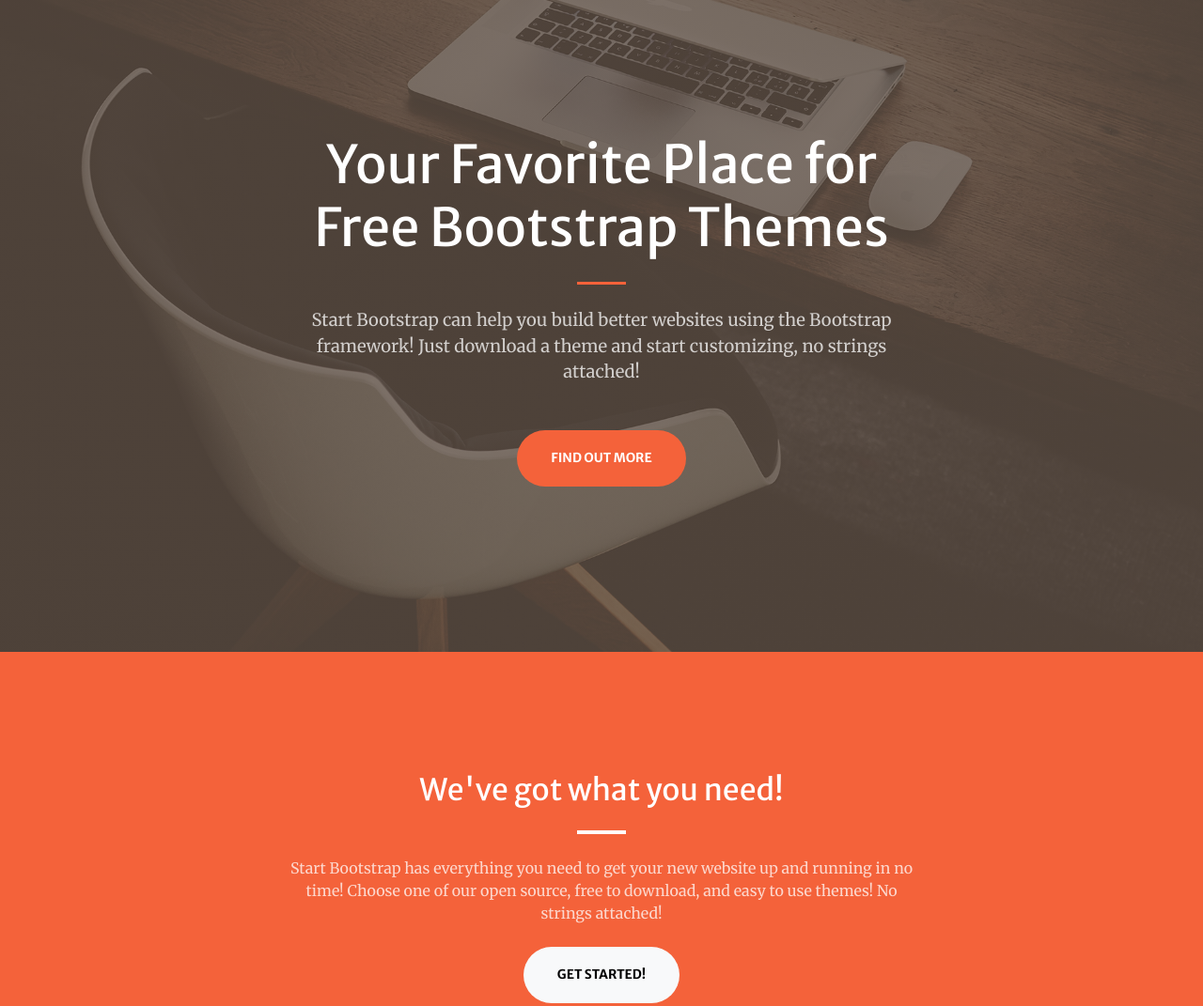
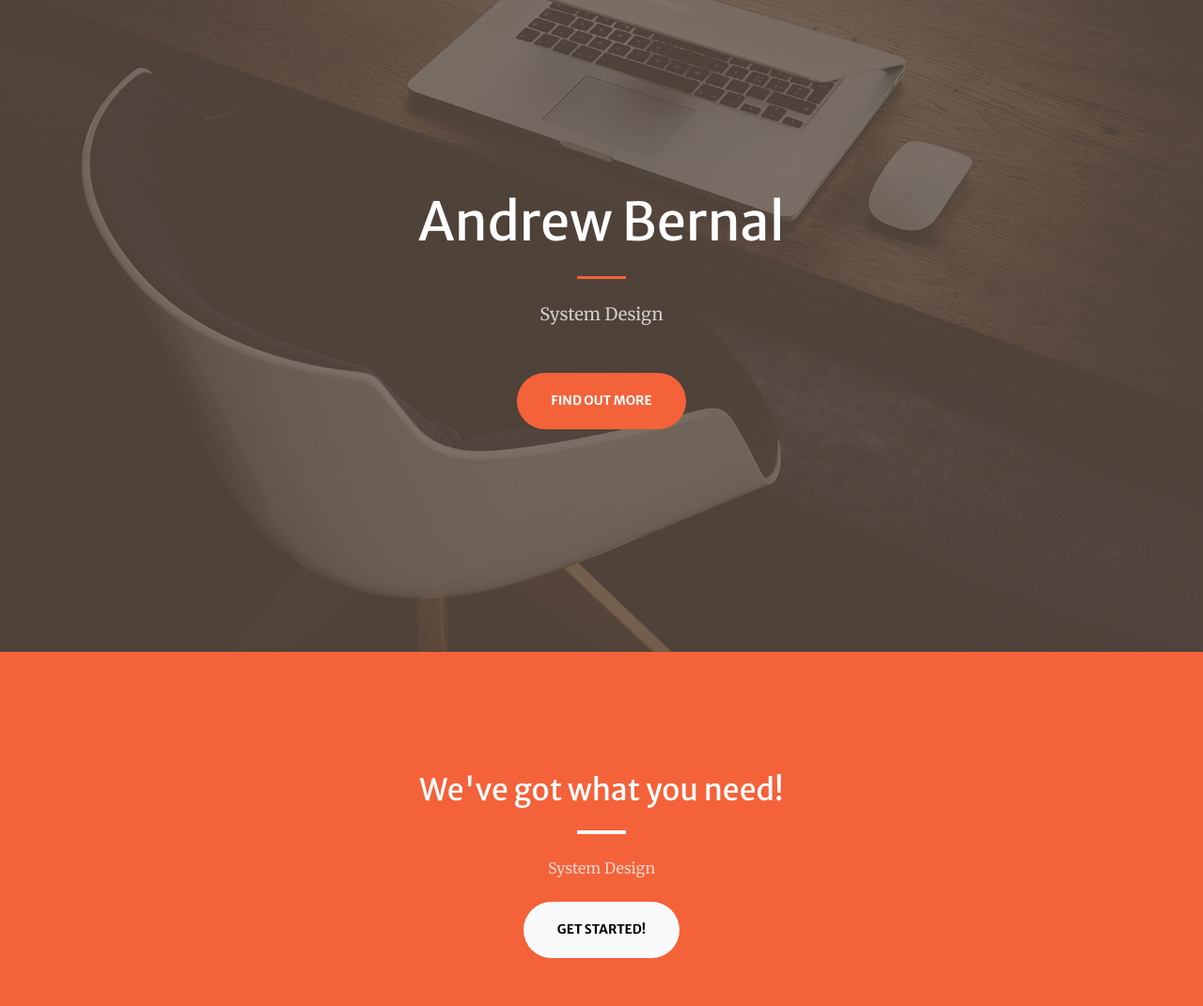
Before and after one commit to ab1COMPT220/lab-2-bootstrap, a plain HTML site: page index.html in a window 1280 px wide. Shown: the part 106-1177 px from the top of the page at 94% size. Drawn offline with nearby package versions, Linux system fonts and the light colour scheme; some packages are replaced by stand-ins of ours; a script that the page names is missing.

Commit message:
Update index.html

```diff
--- a/index.html
+++ b/index.html
@@ -39,11 +39,11 @@
             <div class="container px-4 px-lg-5 h-100">
                 <div class="row gx-4 gx-lg-5 h-100 align-items-center justify-content-center text-center">
                     <div class="col-lg-8 align-self-end">
-                        <h1 class="text-white font-weight-bold">Your Favorite Place for Free Bootstrap Themes</h1>
+                        <h1 class="text-white font-weight-bold">Andrew Bernal</h1>
                         <hr class="divider" />
                     </div>
                     <div class="col-lg-8 align-self-baseline">
-                        <p class="text-white-75 mb-5">Start Bootstrap can help you build better websites using the Bootstrap framework! Just download a theme and start customizing, no strings attached!</p>
+                        <p class="text-white-75 mb-5">System Design</p>
                         <a class="btn btn-primary btn-xl" href="#about">Find Out More</a>
                     </div>
                 </div>
@@ -56,7 +56,7 @@
                     <div class="col-lg-8 text-center">
                         <h2 class="text-white mt-0">We've got what you need!</h2>
                         <hr class="divider divider-light" />
-                        <p class="text-white-75 mb-4">Start Bootstrap has everything you need to get your new website up and running in no time! Choose one of our open source, free to download, and easy to use themes! No strings attached!</p>
+                        <p class="text-white-75 mb-4">System Design</p>
                         <a class="btn btn-light btn-xl" href="#services">Get Started!</a>
                     </div>
                 </div>
```
